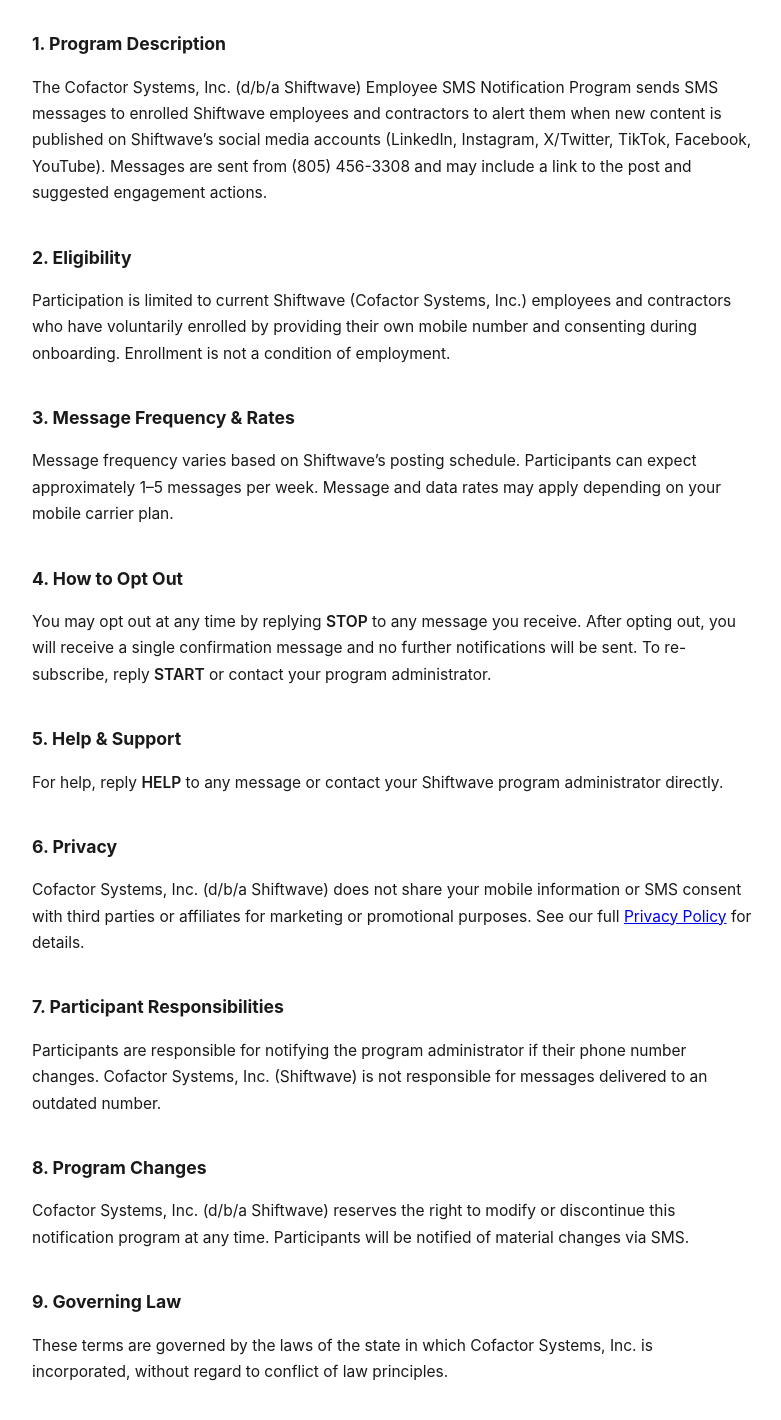
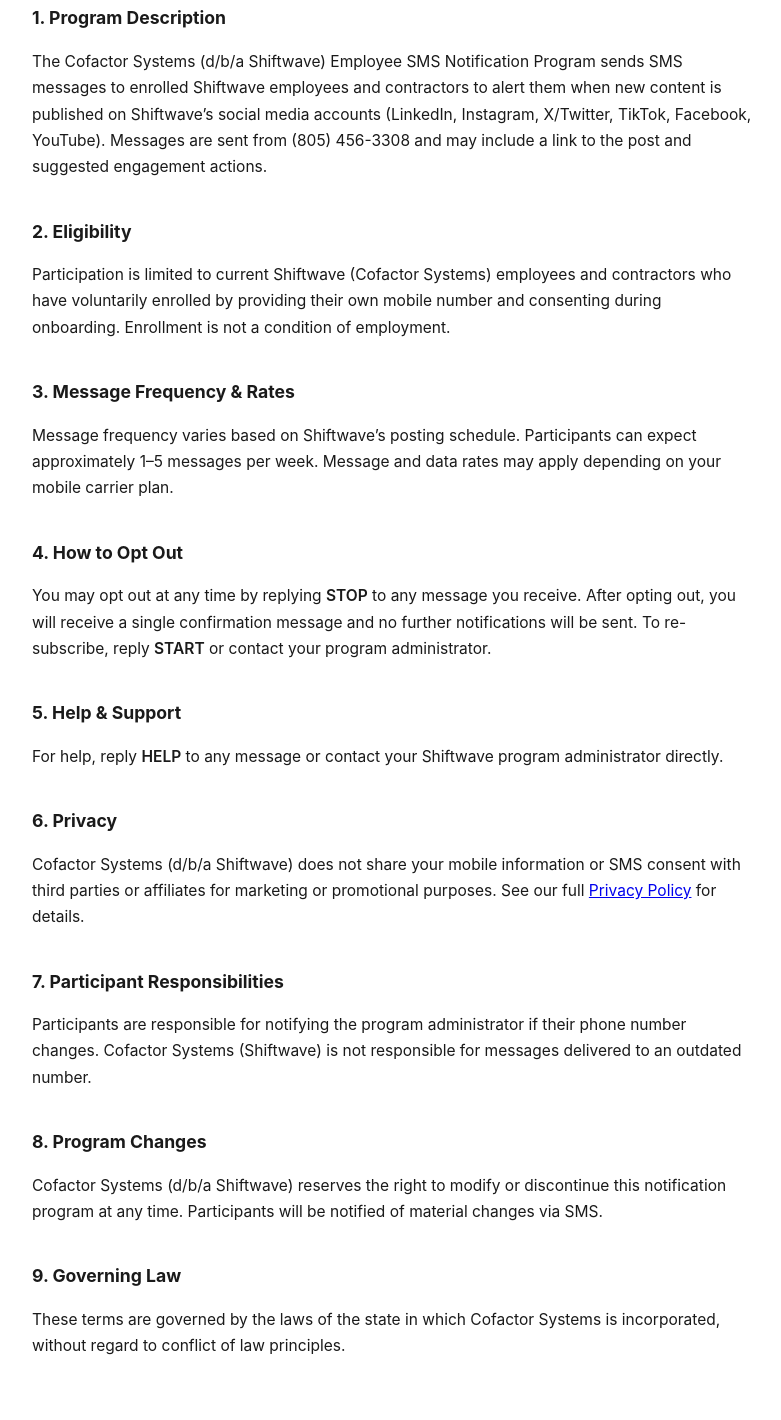
Before and after one commit to kolrollins23/shiftwave-engagement-bot, a website: page public/terms.html in a window 1280 px wide. Shown: the part 308-1728 px from the top of the page, without its empty margins (248-1029 px from the left). Drawn offline with Linux system fonts and the light colour scheme.

Commit message:
Match brand exactly: use registered name 'Cofactor Systems' (no Inc.) on terms page for A2P 30927

```diff
--- a/public/terms.html
+++ b/public/terms.html
@@ -3,7 +3,7 @@
 <head>
   <meta charset="UTF-8" />
   <meta name="viewport" content="width=device-width, initial-scale=1.0" />
-  <title>Terms &amp; Conditions — Cofactor Systems, Inc. (d/b/a Shiftwave)</title>
+  <title>Terms &amp; Conditions — Cofactor Systems (d/b/a Shiftwave)</title>
   <style>
     body { font-family: -apple-system, BlinkMacSystemFont, "Segoe UI", sans-serif; max-width: 720px; margin: 60px auto; padding: 0 24px; color: #1a1a1a; line-height: 1.7; }
     h1 { font-size: 1.8rem; margin-bottom: 4px; }
@@ -16,17 +16,17 @@
 </head>
 <body>
   <h1>Terms &amp; Conditions</h1>
-  <p class="meta">Cofactor Systems, Inc. (doing business as &ldquo;Shiftwave&rdquo;) &mdash; Effective June 2026</p>
+  <p class="meta">Cofactor Systems (doing business as &ldquo;Shiftwave&rdquo;) &mdash; Effective June 2026</p>
 
   <div class="identity">
-    This SMS program and these Terms are provided by <strong>Cofactor Systems, Inc.</strong>, a company that does business as (d/b/a) <strong>&ldquo;Shiftwave.&rdquo;</strong> &ldquo;Cofactor Systems, Inc.&rdquo; and &ldquo;Shiftwave&rdquo; are the <strong>same company</strong> and the same sender of the SMS messages described here. Company website: <a href="https://shiftwave.co">shiftwave.co</a>.
+    This SMS program and these Terms are provided by <strong>Cofactor Systems</strong>, a company that does business as (d/b/a) <strong>&ldquo;Shiftwave.&rdquo;</strong> &ldquo;Cofactor Systems&rdquo; and &ldquo;Shiftwave&rdquo; are the <strong>same company</strong> and the same sender of the SMS messages described here. Company website: <a href="https://shiftwave.co">shiftwave.co</a>.
   </div>
 
   <h2>1. Program Description</h2>
-  <p>The Cofactor Systems, Inc. (d/b/a Shiftwave) Employee SMS Notification Program sends SMS messages to enrolled Shiftwave employees and contractors to alert them when new content is published on Shiftwave&rsquo;s social media accounts (LinkedIn, Instagram, X/Twitter, TikTok, Facebook, YouTube). Messages are sent from (805) 456-3308 and may include a link to the post and suggested engagement actions.</p>
+  <p>The Cofactor Systems (d/b/a Shiftwave) Employee SMS Notification Program sends SMS messages to enrolled Shiftwave employees and contractors to alert them when new content is published on Shiftwave&rsquo;s social media accounts (LinkedIn, Instagram, X/Twitter, TikTok, Facebook, YouTube). Messages are sent from (805) 456-3308 and may include a link to the post and suggested engagement actions.</p>
 
   <h2>2. Eligibility</h2>
-  <p>Participation is limited to current Shiftwave (Cofactor Systems, Inc.) employees and contractors who have voluntarily enrolled by providing their own mobile number and consenting during onboarding. Enrollment is not a condition of employment.</p>
+  <p>Participation is limited to current Shiftwave (Cofactor Systems) employees and contractors who have voluntarily enrolled by providing their own mobile number and consenting during onboarding. Enrollment is not a condition of employment.</p>
 
   <h2>3. Message Frequency &amp; Rates</h2>
   <p>Message frequency varies based on Shiftwave&rsquo;s posting schedule. Participants can expect approximately 1&ndash;5 messages per week. Message and data rates may apply depending on your mobile carrier plan.</p>
@@ -38,15 +38,15 @@
   <p>For help, reply <strong>HELP</strong> to any message or contact your Shiftwave program administrator directly.</p>
 
   <h2>6. Privacy</h2>
-  <p>Cofactor Systems, Inc. (d/b/a Shiftwave) does not share your mobile information or SMS consent with third parties or affiliates for marketing or promotional purposes. See our full <a href="/privacy.html">Privacy Policy</a> for details.</p>
+  <p>Cofactor Systems (d/b/a Shiftwave) does not share your mobile information or SMS consent with third parties or affiliates for marketing or promotional purposes. See our full <a href="/privacy.html">Privacy Policy</a> for details.</p>
 
   <h2>7. Participant Responsibilities</h2>
-  <p>Participants are responsible for notifying the program administrator if their phone number changes. Cofactor Systems, Inc. (Shiftwave) is not responsible for messages delivered to an outdated number.</p>
+  <p>Participants are responsible for notifying the program administrator if their phone number changes. Cofactor Systems (Shiftwave) is not responsible for messages delivered to an outdated number.</p>
 
   <h2>8. Program Changes</h2>
-  <p>Cofactor Systems, Inc. (d/b/a Shiftwave) reserves the right to modify or discontinue this notification program at any time. Participants will be notified of material changes via SMS.</p>
+  <p>Cofactor Systems (d/b/a Shiftwave) reserves the right to modify or discontinue this notification program at any time. Participants will be notified of material changes via SMS.</p>
 
   <h2>9. Governing Law</h2>
-  <p>These terms are governed by the laws of the state in which Cofactor Systems, Inc. is incorporated, without regard to conflict of law principles.</p>
+  <p>These terms are governed by the laws of the state in which Cofactor Systems is incorporated, without regard to conflict of law principles.</p>
 </body>
 </html>
```
